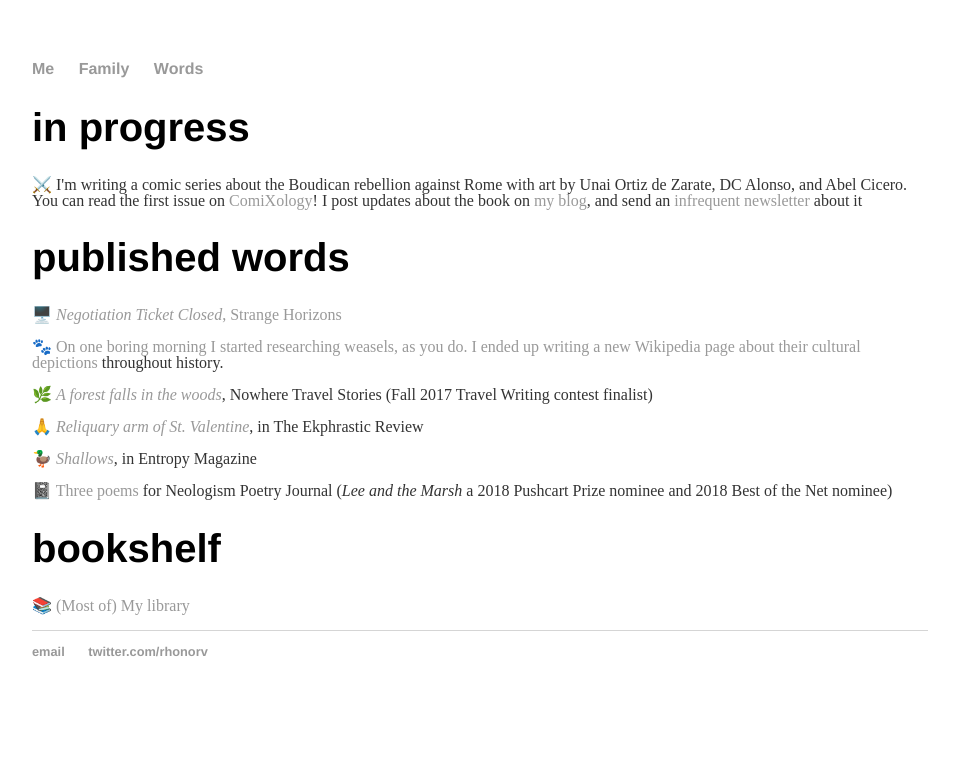
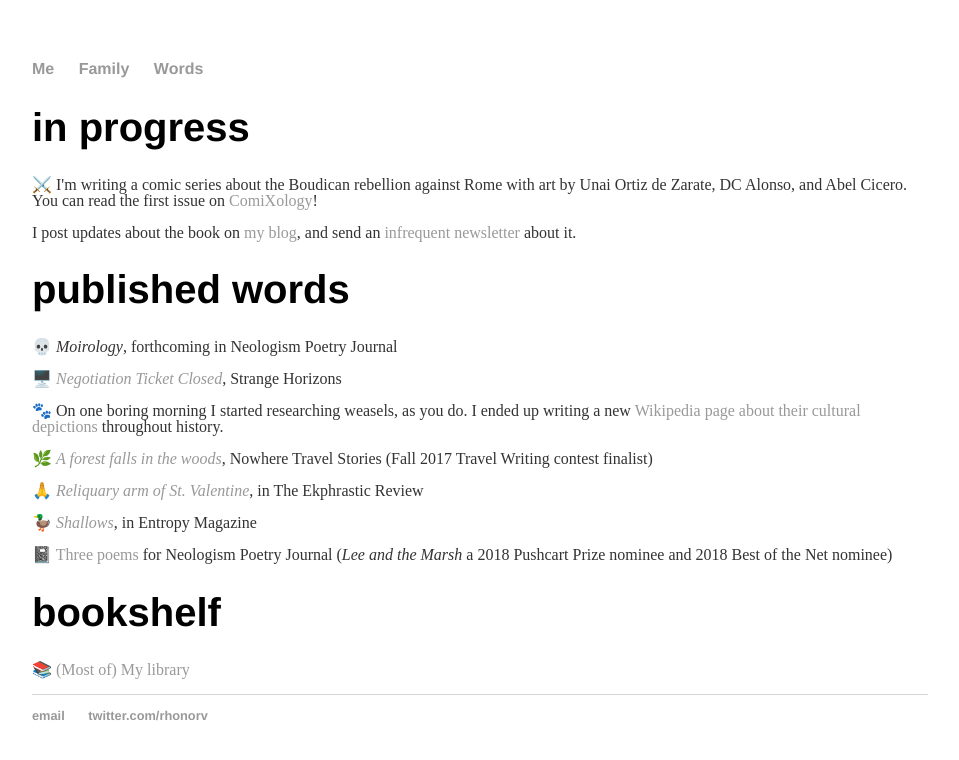
Before and after one commit to rhonorv/rhonorv.github.io, a Jekyll site: the page words/index.html, which Jekyll copies as it is, in a window 1280 px wide. Shown: the top 760 px of the page, without its empty margins (160-1119 px from the left). Built offline with Jekyll 4.4.1, drawn with Linux system fonts in a browser that asks for light colours.

Commit message:
Update index.html

```diff
--- a/words/index.html
+++ b/words/index.html
@@ -20,13 +20,18 @@
 <div class="container">
 	<div class="Words">
 	<h1>in progress</h1>
-      		<p><span aria-hidden="true">⚔️ </span>I'm writing a comic series about the Boudican rebellion against Rome with art by Unai Ortiz de Zarate, DC Alonso, and Abel Cicero. You can read the first issue on <a href="https://www.comixology.com/Andraste-1/digital-comic/845142">ComiXology</a>! I post updates about the book on <a href="https://www.andrastecomic.com">my blog</a>, and send an <a href="https://www.tinyletter.com/rhonorv">infrequent newsletter</a> about it</p>
+      		<p><span aria-hidden="true">⚔️ </span>I'm writing a comic series about the Boudican rebellion against Rome with art by Unai Ortiz de Zarate, DC Alonso, and Abel Cicero. You can read the first issue on <a href="https://www.comixology.com/Andraste-1/digital-comic/845142">ComiXology</a>! </p>
+
+		<p>I post updates about the book on <a href="https://www.andrastecomic.com">my blog</a>, and send an <a href="https://www.tinyletter.com/rhonorv">infrequent newsletter</a> about it.
+		</p>
 	</div>
 <div class="container">
 
 	<div class="words">
 	<h1>published words</h1>
-		<p><span aria-hidden="true">🖥️ </span><a href="http://strangehorizons.com/poetry/negotiation-ticket-closed/"><em>Negotiation Ticket Closed</em>, Strange Horizons</p>
+		<p><span aria-hidden="true">💀 </span><em>Moirology</em>, forthcoming in Neologism Poetry Journal</p>
+
+		<p><span aria-hidden="true">🖥️ </span><a href="http://strangehorizons.com/poetry/negotiation-ticket-closed/"><em>Negotiation Ticket Closed</em></a>, Strange Horizons</p>
 
 		<p><span aria-hidden="true">🐾 </span>On one boring morning I started researching weasels, as you do. I ended up writing a new <a href="https://en.wikipedia.org/wiki/Cultural_depictions_of_weasels">Wikipedia page about their cultural depictions</a> throughout history.</p>
 
```
